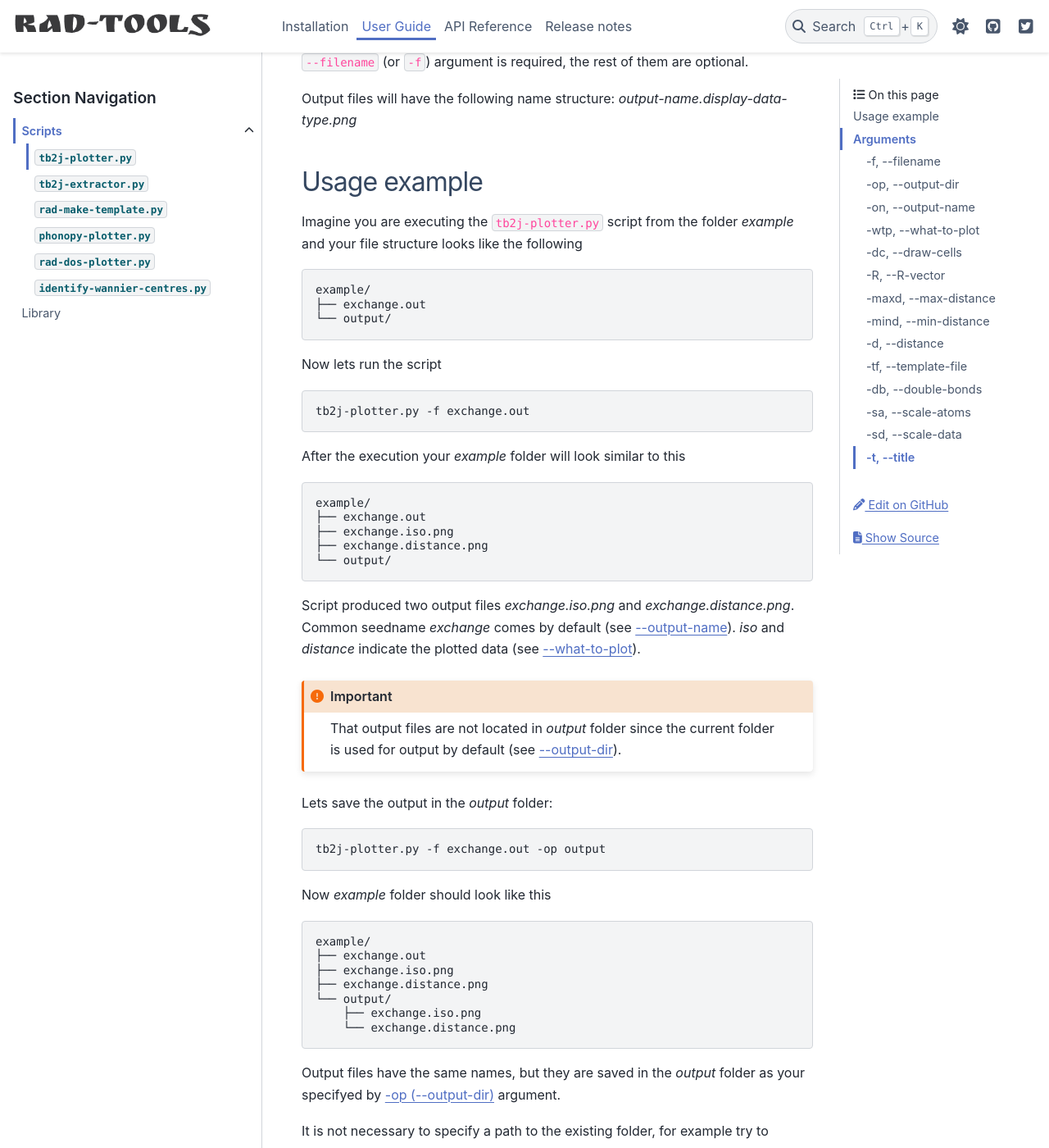
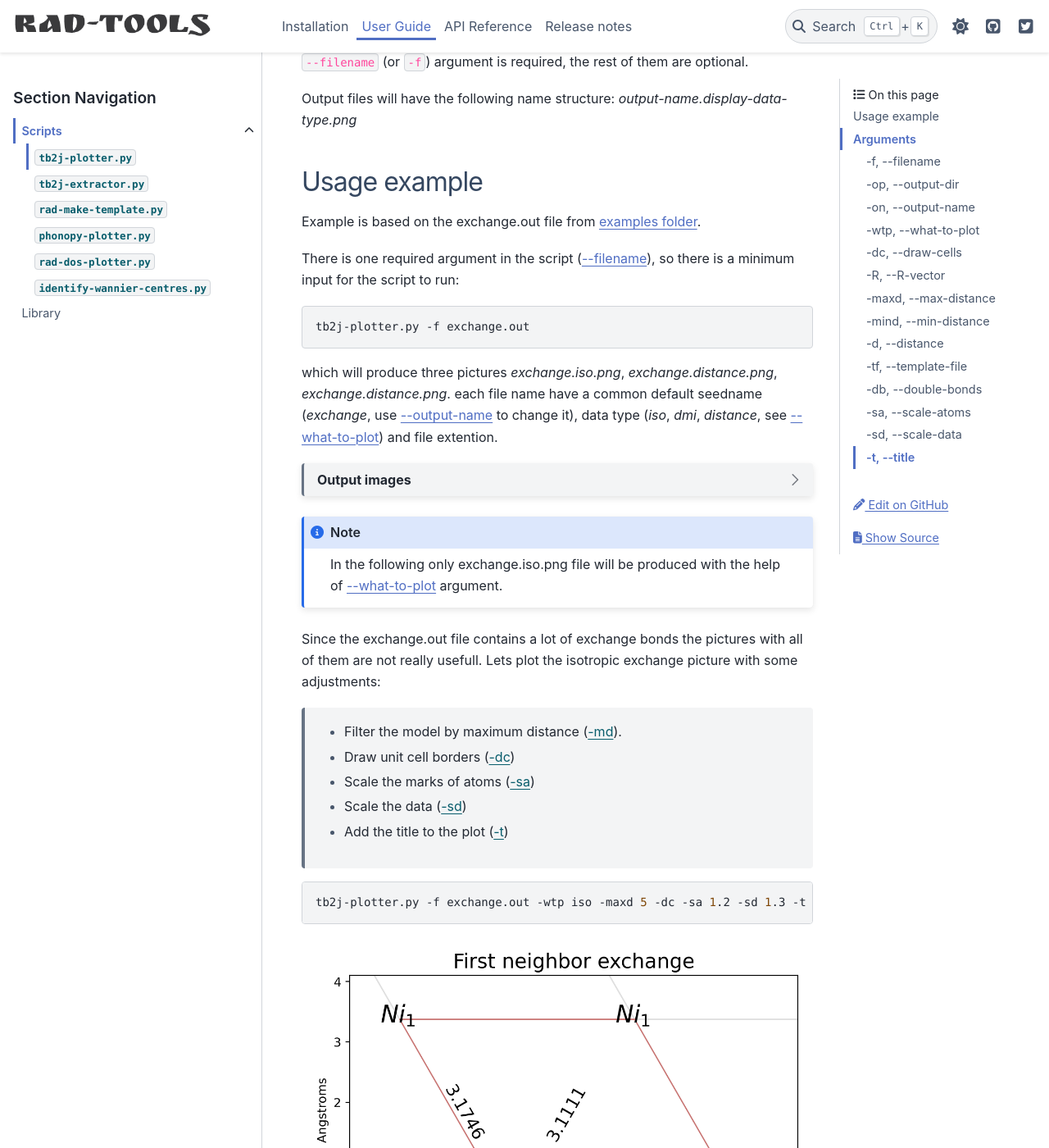
Before and after one commit to adrybakov/rad-tools, a Sphinx documentation site: the page built from docs/source/user-guide/tb2j-plotter.rst, in a window 1280 px wide and 1400 px high, scrolled down 361 px. Shown: the whole window at 82% size. Built offline with Sphinx 7.4.7 and the PyData theme 0.15.4, drawn with Linux system fonts in a browser that asks for light colours; some of the changed text lies outside the part shown.

Commit message:
Usage example for tb2j-plotter.py

```diff
--- /dev/null
+++ b/docs/examples/tb2j-plotter/template.txt
@@ -0,0 +1,12 @@
+====================
+Neighbors template:
+i j R_a R_b R_c
+--------------------
+J1 $J_1$
+Ni1  Ni1   -1   0   0
+Ni1  Ni1    1   0   0
+Ni1  Ni1    0   1   0
+Ni1  Ni1    0  -1   0
+Ni1  Ni1    1   1   0
+Ni1  Ni1   -1  -1   0
+====================
--- a/docs/source/user-guide/tb2j-plotter.rst
+++ b/docs/source/user-guide/tb2j-plotter.rst
@@ -29,87 +29,117 @@ Output files will have the following name structure:
 Usage example
 =============
 
-Imagine you are executing the ``tb2j-plotter.py`` script from the
-folder *example* and your file structure looks like the following
+Example is based on the exchange.out file from
+:examples:`examples folder <tb2j-plotter>`.
 
-.. code-block:: text
-
-    example/
-    ├── exchange.out
-    └── output/
-
-Now lets run the script
+There is one required argument in the script
+(:ref:`--filename <tb2j-plotter_filename>`), so there is a minimum input
+for the script to run:
 
 .. code-block:: bash
 
     tb2j-plotter.py -f exchange.out
 
-After the execution your *example* folder will look similar to this
+which will produce three pictures *exchange.iso.png*,
+*exchange.distance.png*, *exchange.distance.png*. each file name have a common
+default seedname (*exchange*, use
+:ref:`--output-name <tb2j-plotter_output-name>` to change it), data type
+(*iso*, *dmi*, *distance*, see
+:ref:`--what-to-plot <tb2j-plotter_what-to-plot>`) and file extention.
 
-.. code-block:: text
+.. dropdown:: Output images
 
-    example/
-    ├── exchange.out
-    ├── exchange.iso.png
-    ├── exchange.distance.png
-    └── output/
+    .. figure:: /../examples/tb2j-plotter/exchange.iso.png
+        :align: center
 
-Script produced two output files *exchange.iso.png*
-and *exchange.distance.png*. Common seedname *exchange* comes by default
-(see :ref:`--output-name <tb2j-plotter_output-name>`). *iso* and *distance*
-indicate the plotted data
-(see :ref:`--what-to-plot <tb2j-plotter_what-to-plot>`).
+        exchange.iso.png
 
-.. important::
-    That output files are not located in *output* folder since the
-    current folder is used for output by default
-    (see :ref:`--output-dir <tb2j-plotter_output-dir>`).
+    .. figure:: /../examples/tb2j-plotter/exchange.dmi.png
+        :align: center
 
-Lets save the output in the *output* folder:
+        exchange.dmi.png
+
+    .. figure:: /../examples/tb2j-plotter/exchange.distance.png
+        :align: center
+
+        exchange.distance.png
+
+.. note::
+
+    In the following only exchange.iso.png file will be produced with the help
+    of  :ref:`--what-to-plot <tb2j-plotter_what-to-plot>` argument.
+
+Since the exchange.out file contains a lot of exchange bonds the pictures with
+all of them are not really usefull. Lets plot the isotropic exchange picture
+with some adjustments:
+
+    * Filter the model by maximum distance (:ref:`-md <tb2j-plotter_max-distance>`).
+    * Draw unit cell borders (:ref:`-dc <tb2j-plotter_draw-cells>`)
+    * Scale the marks of atoms (:ref:`-sa <tb2j-plotter_scale-atoms>`)
+    * Scale the data (:ref:`-sd <tb2j-plotter_scale-data>`)
+    * Add the title to the plot (:ref:`-t <tb2j-plotter_title>`)
 
 .. code-block:: bash
 
-    tb2j-plotter.py -f exchange.out -op output
+    tb2j-plotter.py -f exchange.out -wtp iso -maxd 5 -dc -sa 1.2 -sd 1.3 -t "First neighbor exchange" -on exchange_filtered
 
-Now *example* folder should look like this
+.. figure:: /../examples/tb2j-plotter/exchange_filtered.iso.png
+    :align: center
 
-.. code-block:: text
+    exchange_filtered.iso.png
 
-    example/
-    ├── exchange.out
-    ├── exchange.iso.png
-    ├── exchange.distance.png
-    └── output/
-        ├── exchange.iso.png
-        └── exchange.distance.png
+For filtering the exchange model there is a few options available:
 
-Output files have the same names, but they are saved in the *output*
-folder as your specifyed by :ref:`-op (--output-dir) <tb2j-plotter_output-dir>` argument.
+    * :ref:`--max_distance <tb2j-plotter_max-distance>`
+    * :ref:`--min_distance <tb2j-plotter_min-distance>`
+    * :ref:`--distance <tb2j-plotter_distance>`
+    * :ref:`--R-vector <tb2j-plotter_R-vector>`
+    * :ref:`--template <tb2j-plotter_template-file>`
 
-It is not necessary to specify a path to the existing folder,
-for example try to execute
+By default ``tb2j-plotter.py`` does not display symmetrically equivalent
+(with respect to the translation symmetry) bonds. It could raise the problems
+with analysis of DMI or anisotropic echange, in order to display all bonds
+one can use :ref:`-db <tb2j-plotter_double-bonds>` argument:
 
 .. code-block:: bash
 
-    tb2j-plotter.py -f exchange.out -op output/bar/foo
+    tb2j-plotter.py -f exchange.out -wtp iso -maxd 5 -dc -sa 1.2  -t "First neighbor exchange" -db -on exchange_double_bonds
 
-The script will create folder *bar* inside of the folder *output* and folder
-*foo* inside of the folder *bar*. The structure of the *example* folder now
-should look like that:
+.. figure:: /../examples/tb2j-plotter/exchange_double_bonds.iso.png
+    :align: center
 
-.. code-block:: text
+    exchange_double_bonds.iso.png
 
-    example/
-    ├── exchange.out
-    ├── exchange.iso.png
-    ├── exchange.distance.png
-    └── output/
-        ├── exchange.iso.png
-        |── exchange.distance.png
-        └── bar/
-            └── foo/
-                ├── exchange.iso.png
-                └── exchange.distance.png
+At the end there is an example of how to filter exchange model in order to show
+frist exchange neighbor, but using
+:ref:`--R-vector <tb2j-plotter_R-vector>` or
+:ref:`--template <tb2j-plotter_template-file>` arguments:
+
+.. code-block:: bash
+
+    tb2j-plotter.py -f exchange.out -wtp iso -tf template.txt -dc -sa 1.2  -t "First neighbor exchange" -db -on exchange_template
+    tb2j-plotter.py -f exchange.out -wtp iso -R 1 0 0 1 1 0  0 1 0 -1 1 0 -1 0 0 -1 -1 0 0 -1 0 1 -1 0 -dc -sa 1.2  -t "First neighbor exchange" -db -on exchange_R
+
+where template file is the following:
+
+.. literalinclude:: /../examples/tb2j-plotter/template.txt
+    :language: text
+
+The images should be the same:
+
+.. dropdown:: Output images
+
+    .. figure:: /../examples/tb2j-plotter/exchange_R.iso.png
+        :align: center
+
+        exchange_R.iso.png
+
+    .. figure:: /../examples/tb2j-plotter/exchange_template.iso.png
+        :align: center
+
+        exchange_template.iso.png
+
+
 
 Arguments
 =========
@@ -174,12 +204,14 @@ Currently available for display: Isotropic exchange parameter, distance, \|DMI\|
     *choices* : all, iso, distance, dmi
 
 
+.. _tb2j-plotter_draw-cells:
+
 -dc, --draw-cells
 -----------------
 Whenever to draw the cells.
 
 If specified then the shape of all cells
-presented in the model (after filtering) is drawn.
+presented in the model (after filtering) is drawn. (0, 0, 0) will be in red.
 
     *default* : False
 
```
Also changed, not shown: docs/source/user-guide/rad-make-template.rst (+4 -3 lines), docs/source/user-guide/scripts.rst (+116 -0 lines), docs/examples/tb2j-plotter/exchange.distance.png (added), docs/examples/tb2j-plotter/exchange.dmi.png (added), docs/examples/tb2j-plotter/exchange.iso.png (added), docs/examples/tb2j-plotter/exchange_R.iso.png (added), docs/examples/tb2j-plotter/exchange_double_bonds.iso.png (added), docs/examples/tb2j-plotter/exchange_filtered.iso.png (added), docs/examples/tb2j-plotter/exchange_template.iso.png (added), 3 other files.
